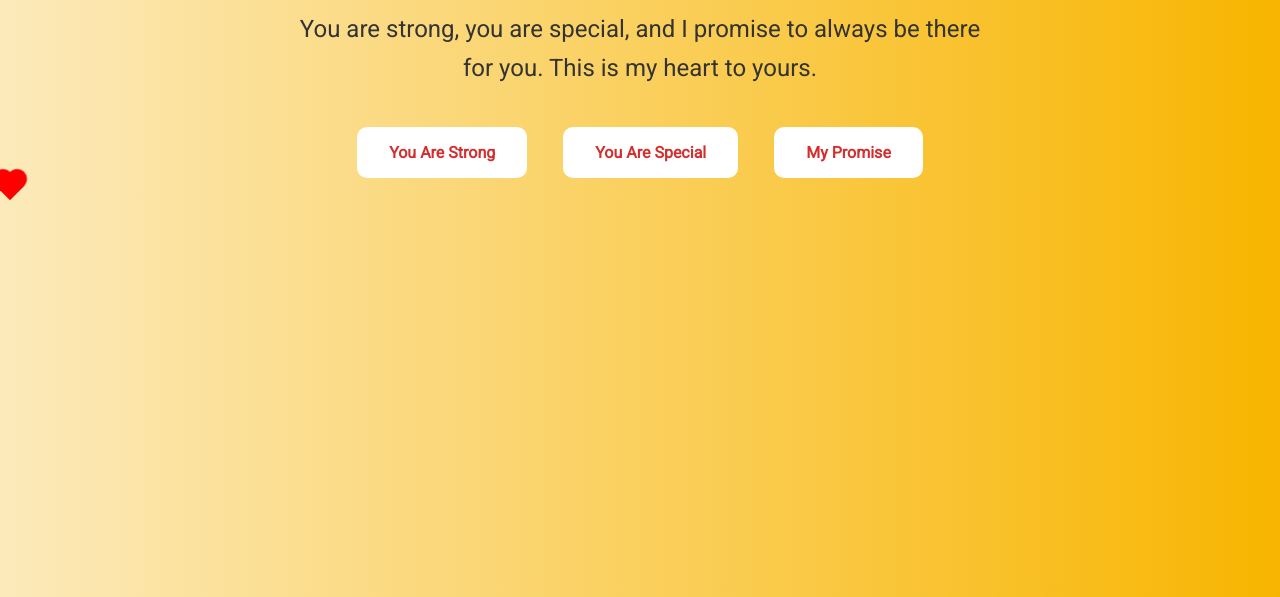
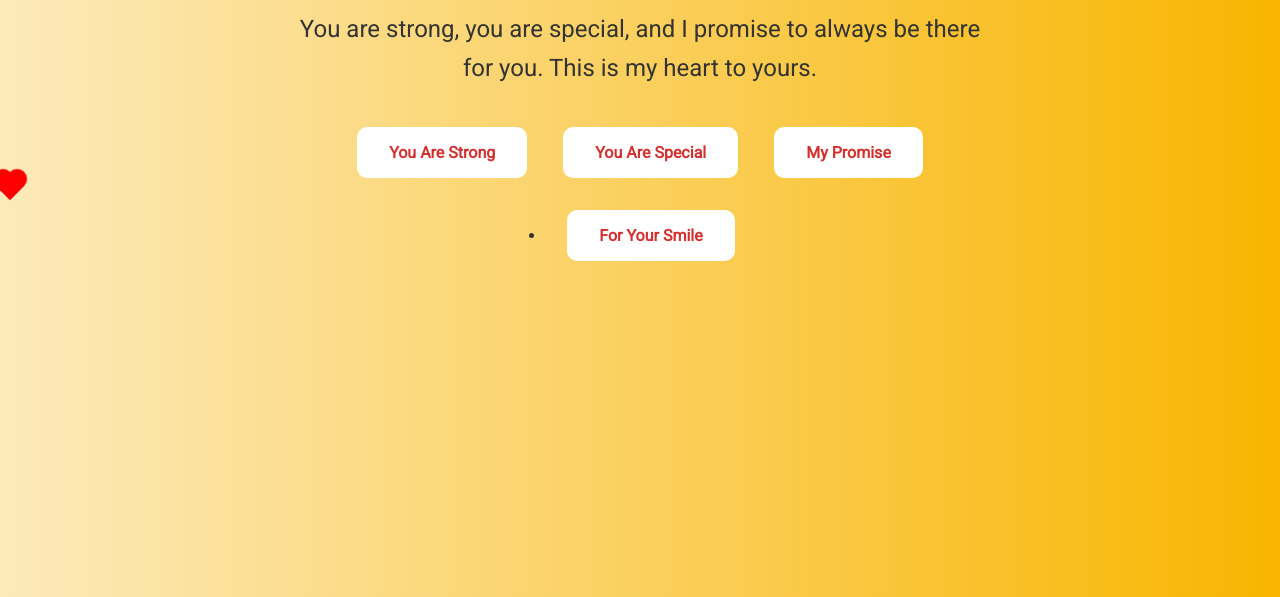
Before and after one commit to bhuvanbansal05/for-you, a plain HTML site: page index.html in a window 1280 px wide. Shown: the part 203-800 px from the top of the page. Drawn offline with Linux system fonts and the light colour scheme.

Commit message:
Update index.html

```diff
--- a/index.html
+++ b/index.html
@@ -98,6 +98,7 @@
     <a href="strong.html">You Are Strong</a>
     <a href="special.html">You Are Special</a>
     <a href="promise.html">My Promise</a>
+    <li><a href="for-your-smile-animated.html">For Your Smile</a></li>
   </nav>
   <div class="hearts">
     ${''.join(f'<div class="heart" style="left:{i * 5}%; top:{i * -10}px;"></div>' for i in range(1, 21))}
```
